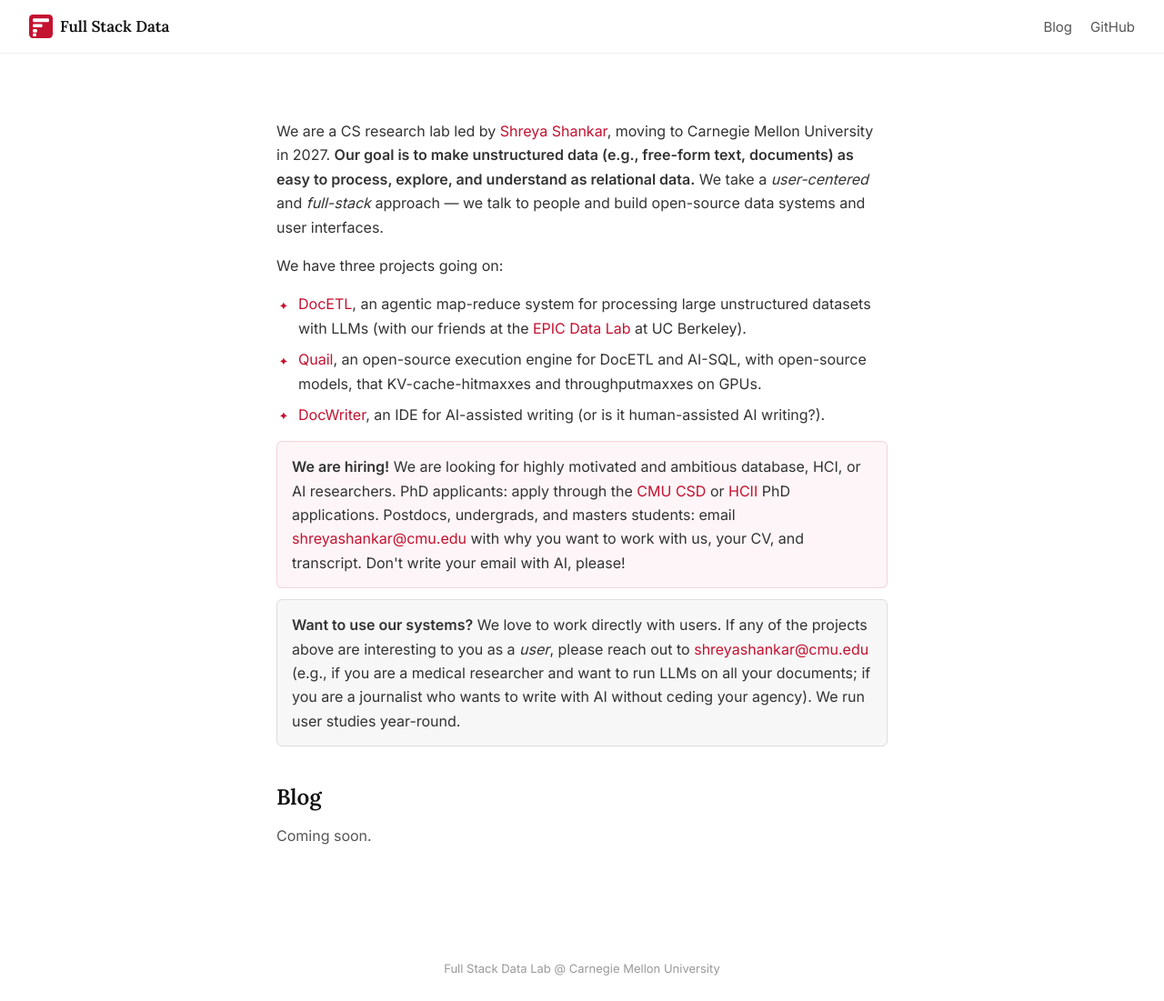
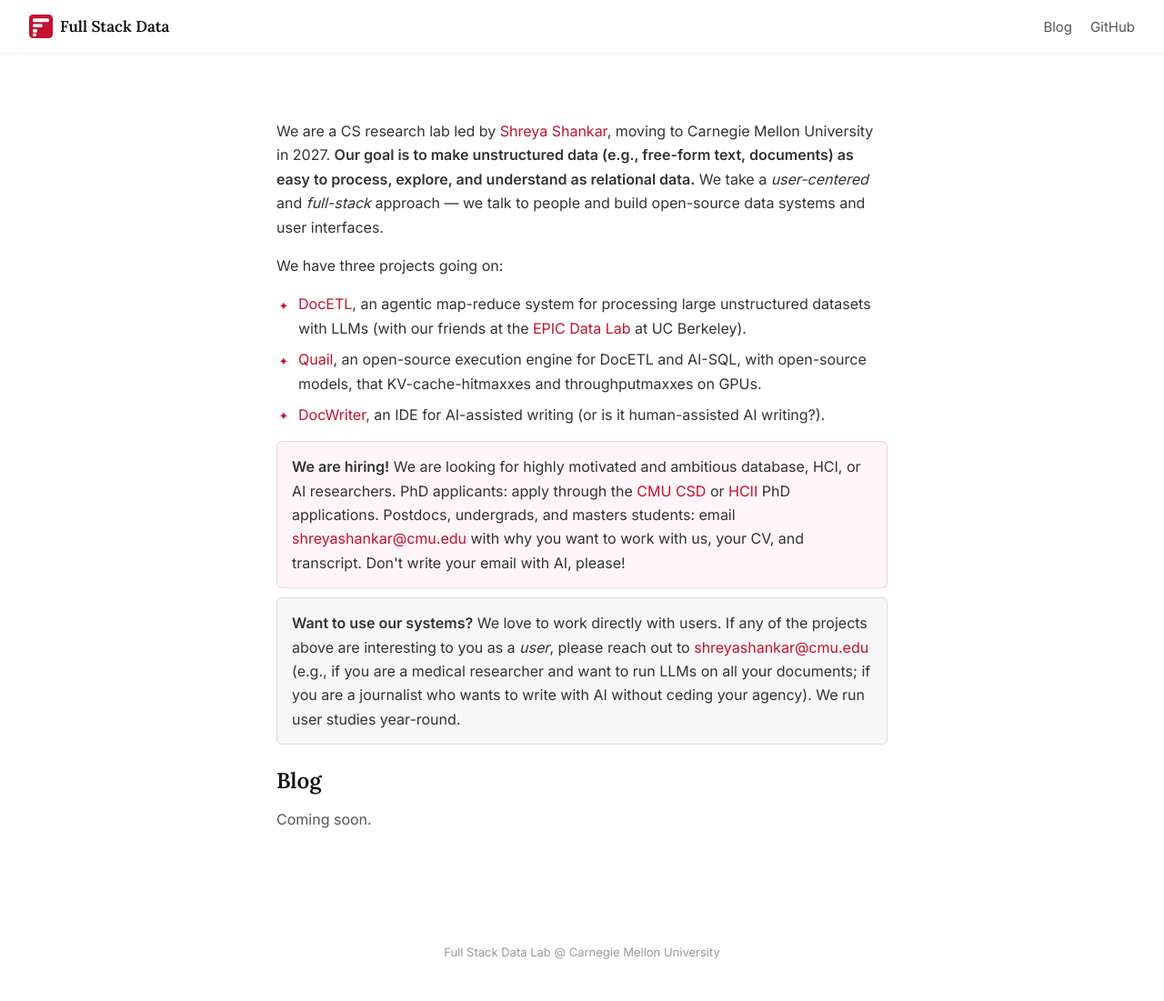
Before and after one commit to fsdatalab/fsdatalab.github.io, a Jekyll site: the page built from index.html, in a window 1280 px wide and 1101 px high. Shown: the whole window at 91% size. Built offline with Jekyll 4.4.1, drawn with Linux system fonts in a browser that asks for light colours.

Commit message:
Fix spacing between sections
Co-Authored-By: Claude Opus 4.6 (1M context) <noreply@anthropic.com>
Claude-Session: https://claude.ai/code/session_01YUUksgmU2JxRtHnSwQz3yq

```diff
--- a/assets/css/style.css
+++ b/assets/css/style.css
@@ -127,7 +127,7 @@ a:hover { opacity: 0.75; }
   padding-left: 1.25rem;
   font-size: 1rem;
   line-height: 1.65;
-  margin-bottom: 1rem;
+  margin-bottom: 1.5rem;
 }
 .project-list li {
   position: relative;
--- a/index.html
+++ b/index.html
@@ -12,11 +12,11 @@ title: Home
     <li><a href="https://github.com/fsdatalab/quail">Quail</a>, an open-source execution engine for DocETL and AI-SQL, with open-source models, that KV-cache-hitmaxxes and throughputmaxxes on GPUs.</li>
     <li><a href="https://docwriter.org">DocWriter</a>, an IDE for AI-assisted writing (or is it human-assisted AI writing?).</li>
   </ul>
-  <div style="background: rgba(196, 18, 48, 0.04); border: 1px solid rgba(196, 18, 48, 0.15); border-radius: 6px; padding: 0.875rem 1rem; margin-bottom: 0.75rem; font-size: 1rem; line-height: 1.65;">
+  <div style="background: rgba(196, 18, 48, 0.04); border: 1px solid rgba(196, 18, 48, 0.15); border-radius: 6px; padding: 0.875rem 1rem; margin-bottom: 0.625rem; font-size: 1rem; line-height: 1.65;">
     <strong>We are hiring!</strong> We are looking for highly motivated and ambitious database, HCI, or AI researchers. PhD applicants: apply through the <a href="https://csd.cmu.edu/academics/doctoral/admissions">CMU CSD</a> or <a href="https://www.hcii.cmu.edu/academics/phd-hci/admissions">HCII</a> PhD applications. Postdocs, undergrads, and masters students: email <a href="mailto:shreyashankar@cmu.edu">shreyashankar@cmu.edu</a> with why you want to work with us, your CV, and transcript. Don't write your email with AI, please!
   </div>
 
-  <div style="background: #f7f7f7; border: 1px solid #ddd; border-radius: 6px; padding: 0.875rem 1rem; margin-bottom: 2.5rem; font-size: 1rem; line-height: 1.65;">
+  <div style="background: #f7f7f7; border: 1px solid #ddd; border-radius: 6px; padding: 0.875rem 1rem; margin-bottom: 1.5rem; font-size: 1rem; line-height: 1.65;">
     <strong>Want to use our systems?</strong> We love to work directly with users. If any of the projects above are interesting to you as a <em>user</em>, please reach out to <a href="mailto:shreyashankar@cmu.edu">shreyashankar@cmu.edu</a> (e.g., if you are a medical researcher and want to run LLMs on all your documents; if you are a journalist who wants to write with AI without ceding your agency). We run user studies year-round.
   </div>
 
```
